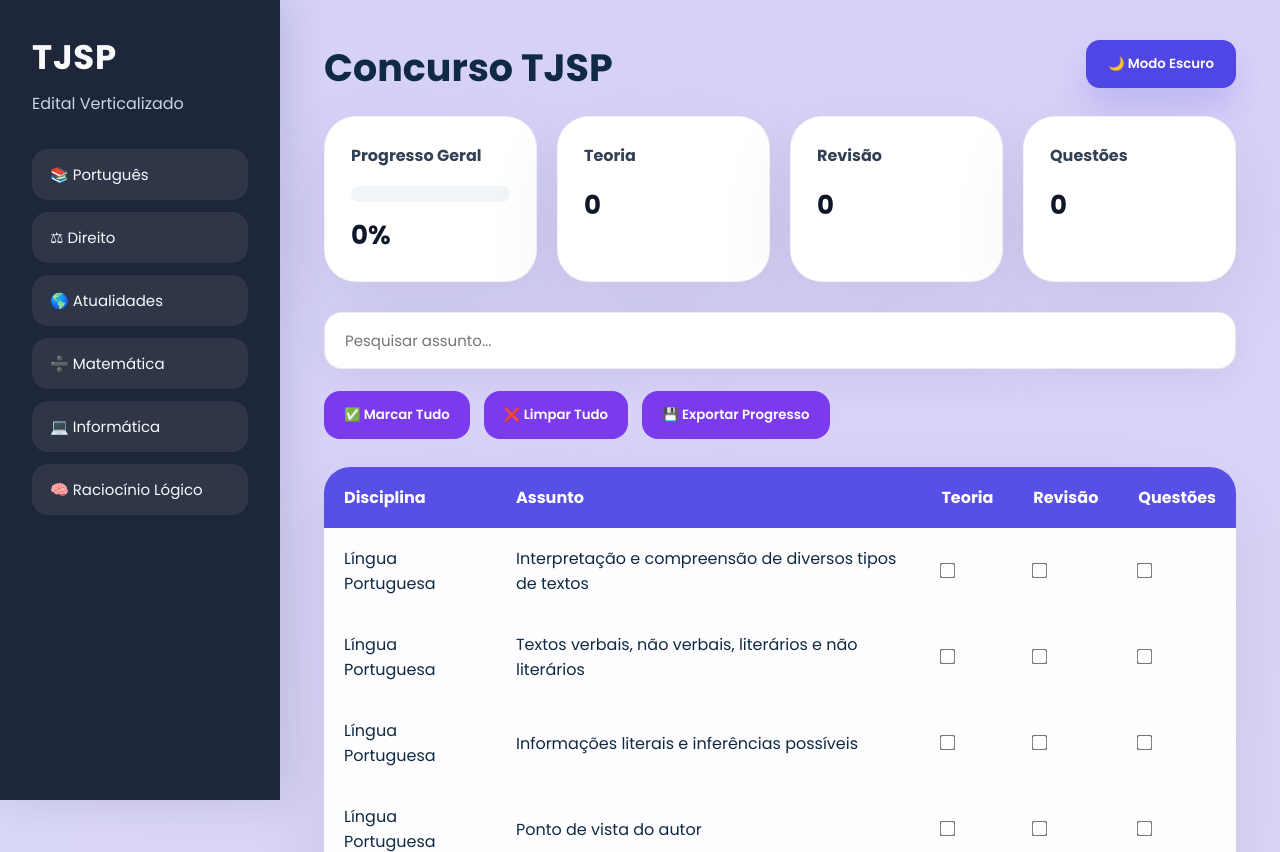
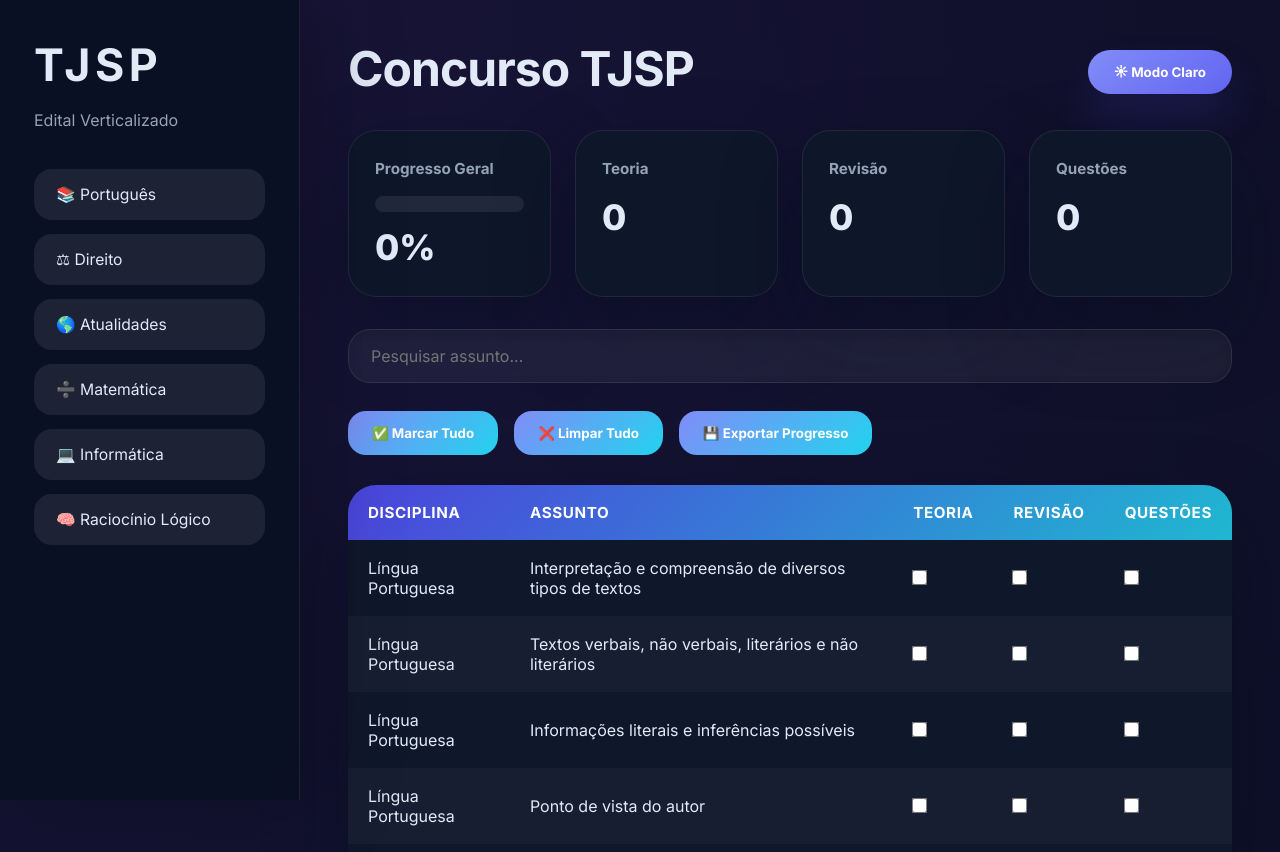
Before and after one commit to joicyviana62-crypto/Edital-verticalizado-TJSP-escrevente, a plain HTML site: page index.html in a window 1280 px wide. Shown: the top 852 px of the page. Drawn offline with Linux system fonts and the light colour scheme.

Commit message:
Atualiza visual e publica mudanças no GitHub Pages

```diff
--- a/index.html
+++ b/index.html
@@ -8,7 +8,6 @@
     <link rel="stylesheet" href="style.css">
 
     <link rel="preconnect" href="https://fonts.googleapis.com">
-    <link href="https://fonts.googleapis.com/css2?family=Poppins:wght@300;400;500;600;700&display=swap" rel="stylesheet">
 </head>
 
 <body>
--- a/script.js
+++ b/script.js
@@ -353,12 +353,14 @@
 const botaoModo=document.getElementById("modoEscuro");
 
 function aplicarTema(){
-    const tema=localStorage.getItem("tema") || "claro";
+    const tema=localStorage.getItem("tema") || "escuro";
 
     if(tema==="escuro"){
         document.body.classList.add("dark");
+        document.body.classList.remove("light");
         botaoModo.innerHTML="☀ Modo Claro";
     } else {
+        document.body.classList.add("light");
         document.body.classList.remove("dark");
         botaoModo.innerHTML="🌙 Modo Escuro";
     }
@@ -368,6 +370,7 @@
 
 botaoModo.addEventListener("click",()=>{
     const estaEscuro=document.body.classList.toggle("dark");
+    document.body.classList.toggle("light", !estaEscuro);
     localStorage.setItem("tema", estaEscuro ? "escuro" : "claro");
     aplicarTema();
 });
--- a/style.css
+++ b/style.css
@@ -1,31 +1,79 @@
+@import url('https://fonts.googleapis.com/css2?family=Inter:wght@400;500;600;700;800&display=swap');
+
 *{
   margin:0;
   padding:0;
   box-sizing:border-box;
-    font-family:'Poppins',sans-serif;
+  font-family:'Inter',sans-serif;
 }
 
 :root{
-    --bg:#e9eff8;
-    --surface:#ffffff;
-    --text:#102a43;
-    --muted:#64748b;
-    --border:#dbe4ee;
-    --primary:#4f46e5;
-    --primary-strong:#4338ca;
-    --accent:#7c3aed;
+  --bg:#061021;
+  --surface:#0e1527;
+  --panel:#101a31;
+  --text:#eff2ff;
+  --muted:#94a3b8;
+  --border:#1d2a48;
+  --border-soft:rgba(148,163,184,0.18);
+  --primary:#a78bfa;
+  --primary-strong:#8b5cf6;
+  --accent:#38bdf8;
+  --accent-soft:rgba(56,189,248,0.18);
+  --success:#34d399;
   --danger:#ef4444;
-    --shadow:0 30px 80px rgba(15, 23, 42, 0.08);
-    --radius:24px;
-    --overlay:rgba(255,255,255,0.75);
+  --shadow:0 36px 90px rgba(4, 9, 25, 0.42);
+  --radius:28px;
 }
 
 body{
   min-height:100vh;
-    background: radial-gradient(circle at top left, rgba(79,70,229,0.16), transparent 30%),
-                radial-gradient(circle at top right, rgba(124,58,237,0.12), transparent 25%),
-                linear-gradient(180deg, #f8fafc 0%, #e2e8f0 100%);
+  background: radial-gradient(circle at top left, rgba(135, 89, 255, 0.16), transparent 24%),
+              radial-gradient(circle at bottom right, rgba(56, 189, 248, 0.12), transparent 26%),
+              linear-gradient(180deg, #040814 0%, #061021 38%, #08152a 100%);
   color:var(--text);
+}
+
+body.dark{
+  --bg:#081124;
+  --surface:rgba(15,23,42,0.96);
+  --panel:#111b33;
+  --text:#e2eaf7;
+  --muted:#94a3b8;
+  --border:#243752;
+  --border-soft:rgba(148,163,184,0.16);
+  --primary:#818cf8;
+  --primary-strong:#6366f1;
+  --accent:#22d3ee;
+  --accent-soft:rgba(34,211,238,0.18);
+  --success:#34d399;
+  --danger:#ef4444;
+  --shadow:0 35px 80px rgba(6, 10, 30, 0.45);
+}
+
+body.light{
+  --bg:#eff2ff;
+  --surface:#ffffff;
+  --panel:#f8fafc;
+  --text:#0f172a;
+  --muted:#64748b;
+  --border:#dbe4ee;
+  --border-soft:rgba(15,23,42,0.08);
+  --primary:#4338ca;
+  --primary-strong:#3730a3;
+  --accent:#22d3ee;
+  --accent-soft:rgba(34,211,238,0.14);
+  --success:#16a34a;
+  --danger:#dc2626;
+  --shadow:0 25px 60px rgba(15,23,42,0.08);
+}
+
+body.light{
+  background:linear-gradient(180deg, #f8fafc 0%, #e2e8f0 100%);
+}
+
+body{
+  background-color:var(--bg);
+  transition:background .4s ease, color .4s ease;
 }
 
 .container{
@@ -34,58 +82,73 @@
 }
 
 .sidebar{
-    width:280px;
-    background:rgba(15, 23, 42, 0.92);
-    color:#f8fafc;
-    padding:32px;
+  width:300px;
+  background:rgba(10, 16, 34, 0.94);
+  color:var(--text);
+  padding:38px 34px;
   position:fixed;
   left:0;
   top:0;
   bottom:0;
   overflow:auto;
-    box-shadow:8px 0 40px rgba(15,23,42,0.12);
-    backdrop-filter:blur(10px);
+  border-right:1px solid rgba(255,255,255,0.08);
+  box-shadow:16px 0 80px rgba(0,0,0,0.25);
+  backdrop-filter:blur(16px);
+}
+
+body.light .sidebar{
+  background:rgba(255,255,255,0.92);
+  color:var(--text);
+  box-shadow:16px 0 80px rgba(15,23,42,0.08);
 }
 
 .sidebar h1{
-    font-size:34px;
-    letter-spacing:0.8px;
+  font-size:2.8rem;
+  letter-spacing:0.1em;
 }
 
 .subtitulo{
-    margin-top:8px;
-    margin-bottom:32px;
-    color:#cbd5e1;
-    line-height:1.6;
+  margin-top:14px;
+  margin-bottom:34px;
+  color:var(--muted);
+  line-height:1.8;
 }
 
 .sidebar nav{
   display:grid;
-    gap:12px;
+  gap:14px;
 }
 
 .menu-btn{
   width:100%;
   border:none;
-    background:rgba(255,255,255,0.07);
-    color:#f8fafc;
-    padding:14px 18px;
-    border-radius:16px;
+  background:rgba(255,255,255,0.08);
+  color:var(--text);
+  padding:16px 22px;
+  border-radius:18px;
   cursor:pointer;
   transition:transform .2s ease, background .2s ease, box-shadow .2s ease;
   text-align:left;
-    font-size:15px;
+  font-size:0.98rem;
+}
+
+body.light .menu-btn{
+  background:rgba(15,23,42,0.05);
 }
 
 .menu-btn:hover{
-    background:rgba(255,255,255,0.14);
+  background:rgba(255,255,255,0.16);
   transform:translateY(-1px);
 }
 
+body.light .menu-btn:hover{
+  background:rgba(15,23,42,0.1);
+}
+
 .conteudo{
-    margin-left:280px;
-    width:calc(100% - 280px);
-    padding:40px 44px;
+  margin-left:300px;
+  width:calc(100% - 300px);
+  padding:44px 48px;
 }
 
 header{
@@ -93,63 +156,74 @@
   justify-content:space-between;
   align-items:flex-end;
   gap:24px;
-    margin-bottom:28px;
+  margin-bottom:36px;
 }
 
 header h2{
-    font-size:38px;
+  font-size:3rem;
   line-height:1.05;
+  letter-spacing:-0.02em;
+  font-weight:700;
 }
 
 #modoEscuro{
   border:none;
-    background:var(--primary);
+  background:linear-gradient(135deg, var(--primary), var(--primary-strong));
   color:#ffffff;
-    padding:14px 22px;
-    border-radius:14px;
+  padding:14px 26px;
+  border-radius:999px;
   cursor:pointer;
-    font-weight:600;
-    box-shadow:0 18px 30px rgba(79,70,229,0.18);
-    transition:background .25s ease, transform .2s ease;
+  font-weight:700;
+  box-shadow:0 24px 40px rgba(79,70,229,0.18);
+  transition:transform .2s ease, opacity .2s ease, background .2s ease;
 }
 
 #modoEscuro:hover{
-    background:var(--primary-strong);
   transform:translateY(-1px);
+  opacity:.96;
 }
 
 .dashboard{
   display:grid;
-    grid-template-columns:repeat(4,minmax(180px,1fr));
-    gap:20px;
-    margin-bottom:30px;
+  grid-template-columns:repeat(4, minmax(180px,1fr));
+  gap:24px;
+  margin-bottom:32px;
 }
 
 .card{
   background:var(--surface);
-    padding:26px;
-    border-radius:32px;
+  padding:28px 26px;
+  border-radius:28px;
   box-shadow:var(--shadow);
-    border:1px solid rgba(15,23,42,0.05);
+  border:1px solid rgba(255,255,255,0.08);
+  transition:background .4s ease, border-color .4s ease, transform .3s ease;
+}
+
+.card:hover{
+  transform:translateY(-2px);
+}
+
+body.light .card{
+  border-color:rgba(15,23,42,0.08);
 }
 
 .card h3{
   margin-bottom:18px;
-    font-size:16px;
-    color:#334155;
+  font-size:0.95rem;
+  color:var(--muted);
 }
 
 .card span,
 .card p{
-    font-size:26px;
-    font-weight:700;
-    color:#0f172a;
+  font-size:2.2rem;
+  font-weight:800;
+  color:var(--text);
 }
 
 .barra{
   width:100%;
   height:16px;
-    background:#f1f5f9;
+  background:rgba(255,255,255,0.08);
   border-radius:999px;
   overflow:hidden;
   margin-bottom:14px;
@@ -159,59 +233,66 @@
   width:0%;
   height:100%;
   background:linear-gradient(90deg, var(--primary), var(--accent));
-    transition:width .4s ease;
+  transition:width .45s ease;
 }
 
 .pesquisa{
-    margin-bottom:22px;
+  margin-bottom:28px;
 }
 
 #pesquisar{
   width:100%;
-    padding:16px 20px;
-    border:1px solid rgba(15,23,42,0.08);
-    border-radius:18px;
-    font-size:15px;
-    background:#ffffff;
-    color:#0f172a;
-    box-shadow:0 14px 36px rgba(15,23,42,0.05);
+  padding:16px 22px;
+  border-radius:22px;
+  border:1px solid rgba(255,255,255,0.08);
+  background:rgba(255,255,255,0.06);
+  color:var(--text);
+  font-size:1rem;
+  box-shadow:inset 0 2px 10px rgba(0,0,0,0.12);
+  transition:background .3s ease, border-color .3s ease, color .3s ease;
+}
+
+body.light #pesquisar{
+  border-color:rgba(15,23,42,0.12);
+  background:rgba(255,255,255,0.9);
 }
 
 .acoes{
   display:flex;
   flex-wrap:wrap;
-    gap:14px;
-    margin-bottom:28px;
+  gap:16px;
+  margin-bottom:30px;
 }
 
 .acoes button{
   border:none;
-    background:var(--accent);
+  background:linear-gradient(135deg, var(--primary), var(--accent));
   color:#ffffff;
-    padding:14px 20px;
-    border-radius:16px;
+  padding:14px 24px;
+  border-radius:18px;
   cursor:pointer;
   transition:transform .2s ease, opacity .2s ease;
-    font-weight:600;
+  font-weight:700;
 }
 
 .acoes button:hover{
-    opacity:.95;
   transform:translateY(-1px);
+  opacity:.96;
 }
 
 table{
   width:100%;
   border-collapse:separate;
   border-spacing:0;
-    background:rgba(255,255,255,0.96);
-    border-radius:26px;
+  background:var(--surface);
+  border-radius:28px;
   overflow:hidden;
   box-shadow:var(--shadow);
+  transition:background .4s ease;
 }
 
 thead{
-    background:rgba(79,70,229,0.95);
+  background:linear-gradient(135deg, rgba(79,70,229,0.95), rgba(34,211,238,0.85));
   color:#ffffff;
 }
 
@@ -221,12 +302,22 @@
   text-align:left;
 }
 
+th{
+  font-size:0.95rem;
+  letter-spacing:0.04em;
+  text-transform:uppercase;
+}
+
 tbody tr{
-    border-bottom:1px solid rgba(15,23,42,0.06);
+  border-bottom:1px solid rgba(255,255,255,0.06);
+}
+
+tbody tr:nth-child(even){
+  background:rgba(255,255,255,0.03);
 }
 
 tbody tr:hover{
-    background:rgba(79,70,229,0.05);
+  background:rgba(255,255,255,0.08);
 }
 
 input[type=checkbox]{
@@ -234,9 +325,9 @@
   cursor:pointer;
 }
 
-@media(max-width:1100px){
+@media(max-width:1080px){
   .dashboard{
-        grid-template-columns:repeat(2,minmax(180px,1fr));
+    grid-template-columns:repeat(2, minmax(180px,1fr));
   }
 }
 
@@ -249,13 +340,13 @@
     position:relative;
     width:100%;
     border-radius:0 0 28px 28px;
-        padding-bottom:24px;
+    padding-bottom:26px;
   }
 
   .conteudo{
     margin-left:0;
     width:100%;
-        padding:30px 24px 36px;
+    padding:32px 24px 36px;
   }
 
   header{
@@ -271,71 +362,11 @@
   }
 
   table{
-        font-size:14px;
+    font-size:0.95rem;
   }
 
   #modoEscuro{
     width:100%;
   }
 }
-
-body.dark{
-    --bg:#0b1120;
-    --surface:rgba(15, 23, 42, 0.92);
-    --text:#e2e8f0;
-    --muted:#94a3b8;
-    --border:rgba(148, 163, 184, 0.16);
-    --primary:#8b5cf6;
-    --primary-strong:#7c3aed;
-    --accent:#22d3ee;
-    --danger:#f87171;
-    --shadow:0 30px 80px rgba(0, 0, 0, 0.35);
-    --overlay:rgba(15,23,42,0.72);
-}
-
-body.dark #modoEscuro{
-    background:#ffffff;
-    color:#111827;
-    box-shadow:0 18px 30px rgba(255,255,255,0.14);
-}
-
-body.dark #pesquisar{
-    background:rgba(15,23,42,0.9);
-    border-color:rgba(148,163,184,0.22);
-    color:#e2e8f0;
-}
-
-body.dark table{
-    background:rgba(15,23,42,0.95);
-}
-
-body.dark thead{
-    background:rgba(124,58,237,0.95);
-}
-
-body.dark th,
-body.dark td{
-    color:#e2e8f0;
-    border-bottom:1px solid rgba(148,163,184,0.16);
-}
-
-body.dark tbody tr:hover{
-    background:rgba(79, 70, 229, 0.12);
-}
-
-body.dark .card{
-    background:rgba(15,23,42,0.92);
-    border-color:rgba(148,163,184,0.12);
-}
-
-body.dark .sidebar{
-    background:rgba(6, 8, 26, 0.95);
-}
-
-body.dark .menu-btn{
-    background:rgba(255,255,255,0.05);
-}
-
-body.dark .menu-btn:hover{
-    background:rgba(255,255,255,0.1);
-}
+PY
```
Lines whose indentation alone changed are shown as unchanged.
